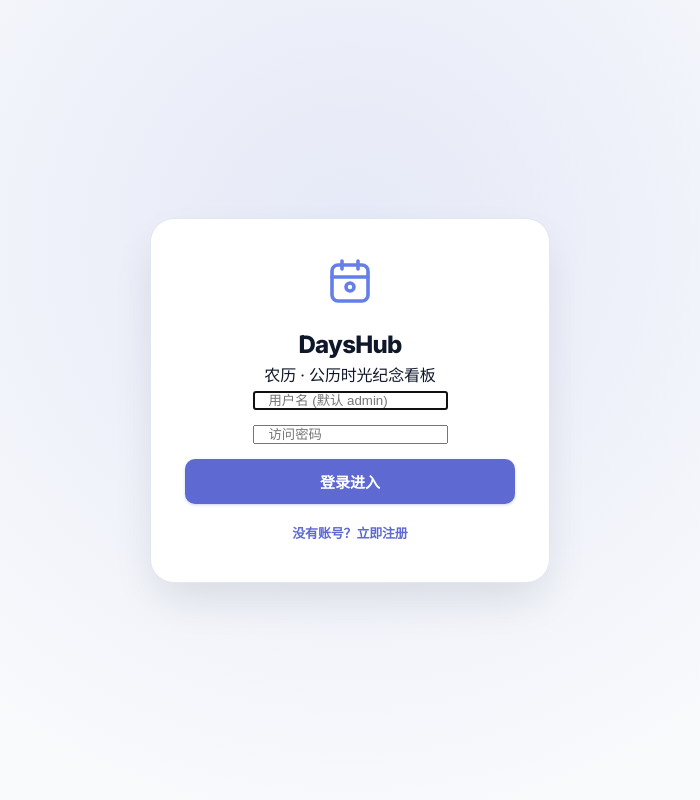
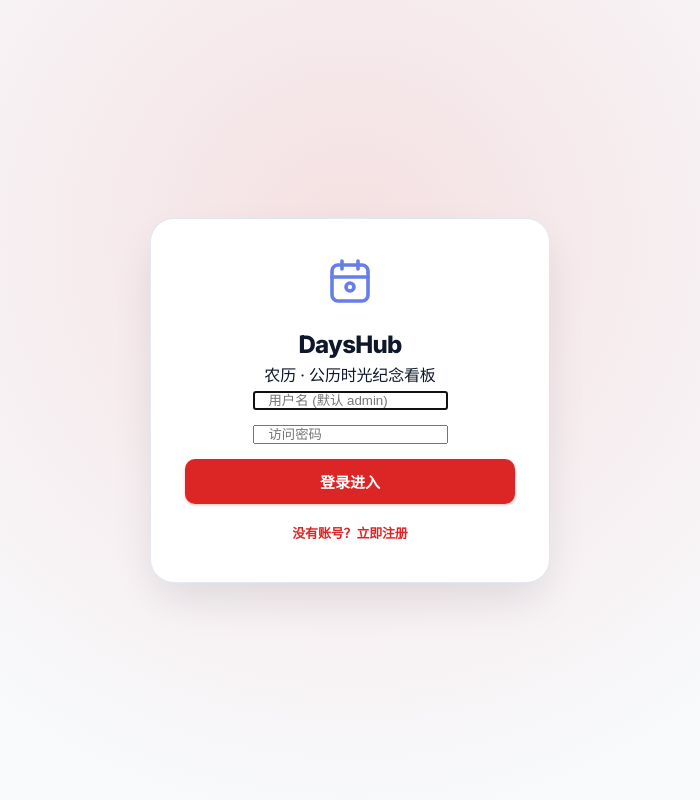
Before and after one commit to kosmo888/dayshub, a Flask app: page / in a window 1280 px wide. Shown: the whole page, without its empty margins (290-990 px from the left). Run offline with Flask 3, Linux system fonts and the light colour scheme; data comes from the database, SQL or seed files in the repository.

Commit message:
feat(ux): 实施 UI/UX Pro Max 规范，彻底重构移动端交互体验 (v2.3.1)
- Bottom Sheet 架构: 手机端设置弹窗全面自适应为贴底抽屉，Tab 栏升级为横向磁吸触控滑轨
- 卡片流重塑 (Feed Cards): 告别移动端横滚大表格，操作审计日志与用户管理在移动端自适应为信息流卡片，告别挤压与单字折行
- 按钮与表单流式自适应: 遵循 44px 移动触控基准与 16px 防缩放字号，底部主次按钮全宽纵向堆叠，消除孤字
- 瑞士极简风工程调色: 引入瑞士极简工程色彩架构（Focus Red + Slate Background），对比度严格符合 WCAG 4.5:1
- 37 项全系统功能与安全边界 E2E 测试全部通过

```diff
--- a/config.py
+++ b/config.py
@@ -6,7 +6,7 @@ import secrets
 import hmac
 import time
 
-VERSION = "2.3.0"
+VERSION = "2.3.1"
 
 class Config:
     # ========== 基础 ==========
--- a/static/app.js
+++ b/static/app.js
@@ -1,4 +1,4 @@
-/* DaysHub 时光看板 — 前端逻辑 v2.3.0 */
+/* DaysHub 时光看板 — 前端逻辑 v2.3.1 (UI/UX Pro Max 规范) */
 let dashboardData = null;
 let currentTab = 'all';
 let searchResults = null;
@@ -1018,27 +1018,32 @@ async function loadBackupFileList() {
         container.innerHTML = '<p class="modal-desc">暂无备份快照文件</p>';
         return;
       }
-      let html = '<div style="display:flex; flex-direction:column; gap:8px;">';
+      let html = '<div style=\"display:flex; flex-direction:column; gap:10px;\">';
       for (const f of files) {
         const sizeKb = (f.size / 1024).toFixed(1);
         const token = getToken() || '';
         const dlUrl = `/api/backup/download/${encodeURIComponent(f.filename)}?token=${encodeURIComponent(token)}`;
         const isDb = f.filename.endsWith('.db');
         const typeBadge = isDb
-          ? '<span style="display:inline-block; font-size:10px; font-weight:700; padding:1px 6px; border-radius:4px; background:rgba(99,102,241,0.14); color:var(--accent); margin-right:6px;">SQLITE DB</span>'
-          : '<span style="display:inline-block; font-size:10px; font-weight:700; padding:1px 6px; border-radius:4px; background:rgba(16,185,129,0.14); color:var(--success); margin-right:6px;">JSON 快照</span>';
+          ? '<span style=\"display:inline-block; font-size:10.5px; font-weight:700; padding:2px 8px; border-radius:4px; background:rgba(99,102,241,0.15); color:var(--accent);\">SQLITE 镜像</span>'
+          : '<span style=\"display:inline-block; font-size:10.5px; font-weight:700; padding:2px 8px; border-radius:4px; background:rgba(16,185,129,0.15); color:var(--success);\">JSON 快照</span>';
         html += `
-          <div style="display:flex; justify-content:space-between; align-items:center; padding:8px 10px; background:var(--bg); border:1px solid var(--border); border-radius:8px; gap:8px;">
-            <div style="min-width:0; flex:1;">
-              <div style="display:flex; align-items:center; margin-bottom:2px;">
+          <div class=\"backup-item-card\" style=\"display:flex; flex-direction:column; padding:12px 14px; background:var(--bg); border:1px solid var(--border); border-radius:10px; gap:8px;\">
+            <div style=\"display:flex; justify-content:space-between; align-items:center;\">
+              <div style=\"display:flex; align-items:center; gap:6px;\">
                 ${typeBadge}
-                <span style="color:var(--text); font-weight:600; font-size:12.5px; overflow:hidden; text-overflow:ellipsis; white-space:nowrap;" title="${escapeHtml(f.filename)}">${escapeHtml(f.filename)}</span>
+                <span style=\"font-size:11.5px; color:var(--text-muted); font-family:monospace;\">${sizeKb} KB</span>
               </div>
-              <div style="color:var(--text-muted); font-size:11px;">大小: ${sizeKb} KB · 生成时间: ${new Date(f.created_at * 1000).toLocaleString()}</div>
+              <a href=\"${dlUrl}\" target=\"_blank\" download=\"${f.filename}\" class=\"btn btn-secondary btn-sm\" style=\"text-decoration:none; padding:4px 12px; font-size:12px; height:28px;\">
+                ⬇ 下载快照
+              </a>
             </div>
-            <a href="${dlUrl}" target="_blank" download="${f.filename}" class="btn btn-secondary btn-sm" style="text-decoration:none; padding:4px 10px; font-size:11.5px; white-space:nowrap; flex-shrink:0;">
-              ⬇ 下载
-            </a>
+            <div style=\"font-size:12.5px; font-weight:600; color:var(--text); word-break:break-all; font-family:monospace; line-height:1.4;\">
+              ${escapeHtml(f.filename)}
+            </div>
+            <div style=\"font-size:11px; color:var(--text-muted);\">
+              生成时间: ${new Date(f.created_at * 1000).toLocaleString()}
+            </div>
           </div>
         `;
       }
@@ -1075,8 +1080,9 @@ async function loadUserList() {
         container.innerHTML = '<p class="modal-desc">暂无用户记录</p>';
         return;
       }
-      let html = `
-        <table class="user-table">
+      let html = '<div class="desktop-only-table user-table-wrapper" style="overflow-x:auto; width:100%; border-radius:var(--radius-sm); border:1px solid var(--border);">';
+      html += `
+        <table class="user-table" style="min-width:550px; margin-top:0; border:none;">
           <thead>
             <tr>
               <th>用户名</th>
@@ -1110,7 +1116,37 @@ async function loadUserList() {
           </tr>
         `;
       }
-      html += '</tbody></table>';
+      html += '</tbody></table></div>';
+
+      // 移动端用户卡片流
+      html += '<div class="mobile-only-card-feed" style="display:flex; flex-direction:column; gap:10px;">';
+      for (const u of users) {
+        const isAdmin = u.role === 'admin';
+        const roleBadge = isAdmin ? '<span class="user-badge badge-admin">管理员</span>' : '<span class="user-badge badge-user">普通用户</span>';
+        const statusBadge = u.is_active ? '<span style="color:var(--success); font-weight:700;">● 正常</span>' : '<span style="color:var(--text-muted); font-weight:700;">○ 停用</span>';
+        const isSelf = currentUser && currentUser.id === u.id;
+        const deleteBtn = (u.username === 'admin' || isSelf) ? '' : `<button class="user-action-btn btn-danger-text" style="padding:6px 12px;" onclick="deleteUserRow(${u.id}, '${u.username}')">删除</button>`;
+
+        html += `
+          <div class="user-feed-card" style="background:var(--card-bg); border:1px solid var(--border); border-radius:10px; padding:12px 14px;">
+            <div style="display:flex; justify-content:space-between; align-items:center; margin-bottom:6px;">
+              <div style="display:flex; align-items:center; gap:8px;">
+                <span style="font-size:15px; font-weight:700; color:var(--text);">${escapeHtml(u.username)}</span>
+                ${roleBadge}
+              </div>
+              <div style="font-size:12px;">${statusBadge}</div>
+            </div>
+            <div style="font-size:12px; color:var(--text-secondary); margin-bottom:10px;">
+              昵称: ${escapeHtml(u.display_name || '-')}
+            </div>
+            <div style="display:flex; gap:8px; justify-content:flex-end; border-top:1px solid var(--border); padding-top:8px;">
+              <button class="user-action-btn" style="padding:6px 12px;" onclick="openEditUserModal(${u.id})">编辑信息</button>
+              ${deleteBtn}
+            </div>
+          </div>
+        `;
+      }
+      html += '</div>';
       container.innerHTML = html;
     } else {
       container.innerHTML = `<p class="modal-desc" style="color:var(--danger)">${data.error || '加载失败'}</p>`;
@@ -1516,46 +1552,80 @@ async function loadSystemLogs(page = 1) {
       widget: '组件'
     };
 
-    let html = `
-      <div class="log-table-wrapper" style="overflow-x:auto; width:100%; border-radius:var(--radius-sm); border:1px solid var(--border);">
-      <table class="log-table" style="min-width:650px; margin-top:0; border:none;">
-        <thead>
-          <tr>
-            <th style="width:115px; white-space:nowrap;">时间</th>
-            ${isAdmin ? '<th style="width:75px; white-space:nowrap;">操作人</th>' : ''}
-            <th style="width:60px; white-space:nowrap;">模块</th>
-            <th style="min-width:180px;">操作详情</th>
-            <th style="width:95px; white-space:nowrap;">IP 地址</th>
-            <th style="width:55px; white-space:nowrap;">状态</th>
-          </tr>
-        </thead>
-        <tbody>
+    let html = '<div class=\"desktop-only-table log-table-wrapper\" style=\"overflow-x:auto; width:100%; border-radius:var(--radius-sm); border:1px solid var(--border);\">';
+    html += `
+    <table class=\"log-table\" style=\"min-width:650px; margin-top:0; border:none;\">
+      <thead>
+        <tr>
+          <th style=\"width:115px; white-space:nowrap;\">时间</th>
+          ${isAdmin ? '<th style=\"width:75px; white-space:nowrap;\">操作人</th>' : ''}
+          <th style=\"width:60px; white-space:nowrap;\">模块</th>
+          <th style=\"min-width:180px;\">操作详情</th>
+          <th style=\"width:95px; white-space:nowrap;\">IP 地址</th>
+          <th style=\"width:55px; white-space:nowrap;\">状态</th>
+        </tr>
+      </thead>
+      <tbody>
     `;
 
     for (const log of logs) {
       const timeStr = (log.created_at || '').substring(5, 16);
-      const uStr = log.username ? escapeHtml(log.username) : '<span style="color:var(--text-muted)">系统</span>';
+      const uStr = log.username ? escapeHtml(log.username) : '<span style=\"color:var(--text-muted)\">系统</span>';
       const modStr = moduleMap[log.module] || escapeHtml(log.module || '其它');
       const isOk = log.status === 'ok';
       const statusBadge = isOk
-        ? '<span class="user-badge badge-log-ok">成功</span>'
-        : '<span class="user-badge badge-log-fail">失败</span>';
+        ? '<span class=\"user-badge badge-log-ok\">成功</span>'
+        : '<span class=\"user-badge badge-log-fail\">失败</span>';
       const details = escapeHtml(log.details || log.action);
       const ipStr = escapeHtml(log.ip || '-');
 
       html += `
         <tr>
-          <td style="color:var(--text-muted); font-size:11px; white-space:nowrap; font-family:monospace;">${escapeHtml(timeStr)}</td>
-          ${isAdmin ? `<td style="font-weight:600; white-space:nowrap;">${uStr}</td>` : ''}
-          <td style="white-space:nowrap;"><span class="user-badge badge-log-module">${modStr}</span></td>
-          <td style="word-break:break-word; line-height:1.5;">${details}</td>
-          <td style="color:var(--text-muted); font-size:11px; font-family:monospace; white-space:nowrap;">${ipStr}</td>
-          <td style="white-space:nowrap;">${statusBadge}</td>
+          <td style=\"color:var(--text-muted); font-size:11px; white-space:nowrap; font-family:monospace;\">${escapeHtml(timeStr)}</td>
+          ${isAdmin ? `<td style=\"font-weight:600; white-space:nowrap;\">${uStr}</td>` : ''}
+          <td style=\"white-space:nowrap;\"><span class=\"user-badge badge-log-module\">${modStr}</span></td>
+          <td style=\"word-break:break-word; line-height:1.5;\">${details}</td>
+          <td style=\"color:var(--text-muted); font-size:11px; font-family:monospace; white-space:nowrap;\">${ipStr}</td>
+          <td style=\"white-space:nowrap;\">${statusBadge}</td>
         </tr>
       `;
     }
-
     html += '</tbody></table></div>';
+
+    // 移动端专用信息卡片流 (Mobile Card Feed)
+    html += '<div class=\"mobile-only-card-feed\" style=\"display:flex; flex-direction:column; gap:10px;\">';
+    for (const log of logs) {
+      const timeStr = (log.created_at || '').substring(5, 16);
+      const uStr = log.username ? escapeHtml(log.username) : '系统';
+      const modStr = moduleMap[log.module] || escapeHtml(log.module || '其它');
+      const isOk = log.status === 'ok';
+      const statusColor = isOk ? 'var(--success, #10b981)' : 'var(--danger, #ef4444)';
+      const statusText = isOk ? '成功' : '失败';
+      const details = escapeHtml(log.details || log.action);
+      const ipStr = escapeHtml(log.ip || '-');
+
+      html += `
+        <div class=\"log-feed-card\" style=\"background:var(--card-bg); border:1px solid var(--border); border-radius:10px; padding:12px 14px;\">
+          <div style=\"display:flex; justify-content:space-between; align-items:center; margin-bottom:6px;\">
+            <div style=\"display:flex; align-items:center; gap:6px;\">
+              <span class=\"user-badge badge-log-module\" style=\"font-size:11px;\">${modStr}</span>
+              ${isAdmin ? `<span style=\"font-size:12px; font-weight:700; color:var(--text);\">${uStr}</span>` : ''}
+            </div>
+            <div style=\"display:flex; align-items:center; gap:6px;\">
+              <span style=\"font-size:11px; color:${statusColor}; font-weight:700;\">● ${statusText}</span>
+              <span style=\"font-size:11px; color:var(--text-muted); font-family:monospace;\">${escapeHtml(timeStr)}</span>
+            </div>
+          </div>
+          <div style=\"font-size:13px; color:var(--text); line-height:1.5; word-break:break-word; margin-bottom:6px; background:var(--bg); padding:8px 10px; border-radius:6px;\">
+            ${details}
+          </div>
+          <div style=\"display:flex; justify-content:flex-end; font-size:10.5px; color:var(--text-muted); font-family:monospace;\">
+            IP: ${ipStr}
+          </div>
+        </div>
+      `;
+    }
+    html += '</div>';
     container.innerHTML = html;
 
     if (pagination) {
--- a/static/style.css
+++ b/static/style.css
@@ -8,11 +8,11 @@
    ============================================================================== */
 
 :root {
-  /* 品牌核心主色 (Linear Signature Indigo-Violet) */
-  --primary: #5e6ad2;
-  --primary-hover: #7170ff;
-  --primary-glow: #828fff;
-  --primary-rgb: 94, 106, 210;
+  /* 品牌核心主色 (Swiss Focus Red & Accent Emerald) */
+  --primary: #dc2626;
+  --primary-hover: #ef4444;
+  --primary-glow: #f87171;
+  --primary-rgb: 220, 38, 38;
 
   /* 基础表面 (Light Mode Context) */
   --bg: #f8fafc;
@@ -21,7 +21,7 @@
   --card-bg-translucent: rgba(255, 255, 255, 0.88);
   --border: #e2e8f0;
   --border-subtle: rgba(0, 0, 0, 0.06);
-  --border-focus: #5e6ad2;
+  --border-focus: #dc2626;
 
   /* 文本阶梯 (Light Mode) */
   --text: #0f172a;
@@ -30,19 +30,19 @@
   --text-inverse: #ffffff;
 
   /* 功能状态色 */
-  --accent: #5e6ad2;
-  --accent-hover: #7170ff;
+  --accent: #dc2626;
+  --accent-hover: #ef4444;
   --danger: #ef4444;
   --danger-bg: rgba(239, 68, 68, 0.08);
-  --success: #10b981;
-  --success-bg: rgba(16, 185, 129, 0.08);
+  --success: #059669;
+  --success-bg: rgba(5, 150, 105, 0.08);
   --warning: #f59e0b;
   --warning-bg: rgba(245, 158, 11, 0.08);
 
   /* 渐变微光系统 */
-  --primary-gradient: linear-gradient(135deg, #4f46e5 0%, #7c3aed 50%, #c026d3 100%);
-  --hero-gradient: linear-gradient(135deg, rgba(94, 106, 210, 0.06) 0%, rgba(255, 255, 255, 0.9) 100%);
-  --card-border-glow: linear-gradient(135deg, rgba(94, 106, 210, 0.4) 0%, rgba(0, 0, 0, 0.06) 100%);
+  --primary-gradient: linear-gradient(135deg, #dc2626 0%, #b91c1c 100%);
+  --hero-gradient: linear-gradient(135deg, rgba(220, 38, 38, 0.06) 0%, rgba(255, 255, 255, 0.9) 100%);
+  --card-border-glow: linear-gradient(135deg, rgba(220, 38, 38, 0.4) 0%, rgba(0, 0, 0, 0.06) 100%);
 
   /* 层次阴影系统 */
   --shadow-sm: 0 1px 3px 0 rgba(0, 0, 0, 0.05);
--- a/templates/index.html
+++ b/templates/index.html
@@ -10,7 +10,7 @@
 <link rel="preconnect" href="https://fonts.googleapis.com">
 <link rel="preconnect" href="https://fonts.gstatic.com" crossorigin>
 <link href="https://fonts.googleapis.com/css2?family=Inter:wght@300;400;500;600;700;800&family=JetBrains+Mono:wght@400;500;600&display=swap" rel="stylesheet">
-<link rel="stylesheet" href="/static/style.css?v=2.3.0">
+<link rel="stylesheet" href="/static/style.css?v=2.3.1">
 </head>
 <body>
 
```
Also changed, not shown: other parts of static/style.css (+137 -52 lines), other parts of templates/index.html (+25 -18 lines), design-system/dayshub/MASTER.md (added, +232 -0 lines). Lines whose indentation alone changed are shown as unchanged.
